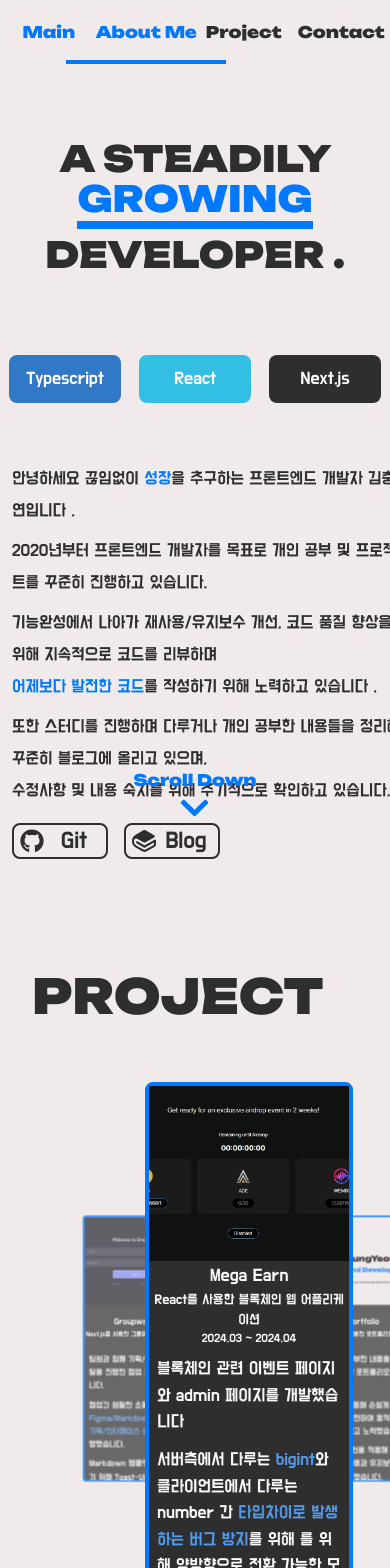
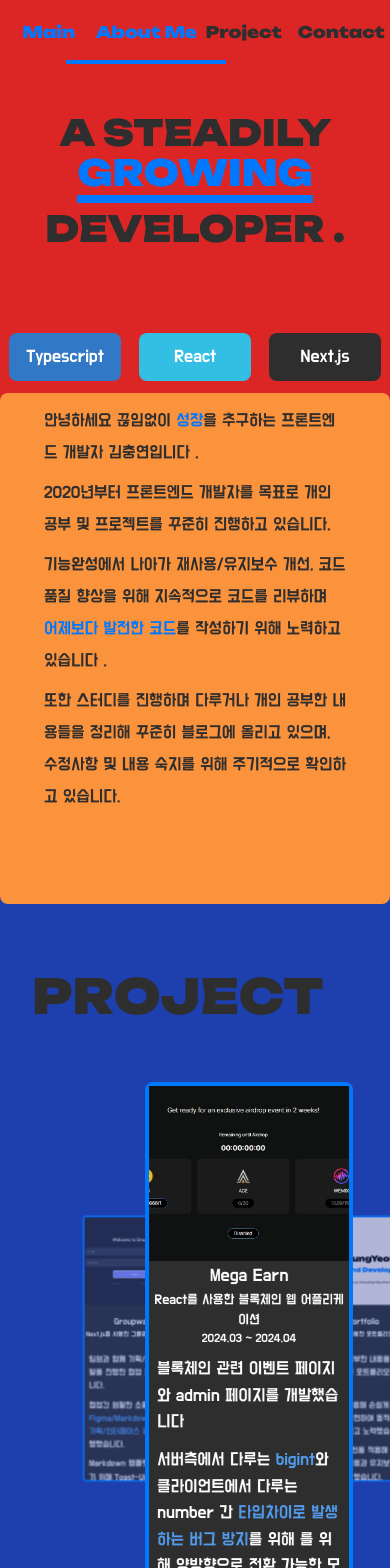
Before and after one commit to augusstt06/portfolio, a Next.js app: page /portfolio in a window 390 px wide. Shown: the top 1568 px of the page. Built offline with nearby package versions, Linux system fonts and the light colour scheme.

Commit message:
fix: responsive ui - main

```diff
--- a/src/components/molecules/aboutme/Introduce.tsx
+++ b/src/components/molecules/aboutme/Introduce.tsx
@@ -1,9 +1,3 @@
-import Link from 'next/link'
-import { FaGithub } from 'react-icons/fa'
-import { SiGitbook } from 'react-icons/si'
-
-import { BLOG, GIT } from '@/constant'
-
 export default function Introduce() {
   const paragraphs = [
     {
@@ -50,26 +44,12 @@ export default function Introduce() {
     },
   ]
 
-  const archivings = [
-    { title: 'Git', url: GIT, icon: <FaGithub /> },
-    { title: 'Blog', url: BLOG, icon: <SiGitbook /> },
-  ]
   return (
-    <article className="w-screen h-40 lg:h-auto lg:col-span-2 rounded-lg p-3 text-2xl transition-all duration-[1.5s] ease-in-out space-y-3 relative">
-      <div className="xl:top-12 md:top-12 md:left-20 lg:left-4 xl:left-24 xxl:left-[25rem]  top-12 absolute text-left korean-font w-full">
+    <article className="w-screen md:h-40 lg:h-auto lg:col-span-2 rounded-lg p-3 text-2xl transition-all duration-[1.5s] ease-in-out space-y-3 relative bg-orange-400 h-full">
+      <div className="h-full xl:top-12 md:top-12 md:left-20 lg:left-4 xl:left-24 xxl:left-[25rem] top-12  md:absolute pl-8 pr-8 md:pl-0 md:-r-0 text-left korean-font w-full overflow-scroll">
         {paragraphs.map((data) => (
           <div key={data.key}>{data.content}</div>
         ))}
-        <div className="w-auto mt-4 row-flex space-x-4">
-          {archivings.map((data) => (
-            <Link href={data.url} key={data.title}>
-              <div className="border-2 border-[#2e2e2e] w-24 place-content-center place-items-center grid grid-cols-3 rounded-lg px-1 hover:text-[#fff] simple-transition cursor-pointer hover:bg-[var(--main-color)]">
-                <div className="col-span-1">{data.icon}</div>
-                <p className="text-md col-span-2">{data.title}</p>
-              </div>
-            </Link>
-          ))}
-        </div>
       </div>
     </article>
   )
--- a/src/components/organisms/aboutme/BottomSection.tsx
+++ b/src/components/organisms/aboutme/BottomSection.tsx
@@ -1,8 +1,8 @@
-import { PROJECT } from '@/constant'
+// import { PROJECT } from '@/constant'
 
 import Introduce from '@/components/molecules/aboutme/Introduce'
 import Skills from '@/components/molecules/aboutme/Skills'
-import DownArrow from '@/components/molecules/arrow/DownArrow'
+// import DownArrow from '@/components/molecules/arrow/DownArrow'
 
 type Props = {
   isTopSectionEnd: boolean
@@ -17,7 +17,7 @@ export default function BottomSection(props: Props) {
     >
       <Skills />
       <Introduce />
-      <DownArrow next={PROJECT} scrollY={0} />
+      {/* <DownArrow next={PROJECT} scrollY={0} /> */}
     </article>
   )
 }
--- a/src/components/template/AboutMe.tsx
+++ b/src/components/template/AboutMe.tsx
@@ -10,7 +10,11 @@ export default function AboutMe() {
   const [isTopSectionEnd, setIsTopSectionEnd] = useState<boolean>(false)
 
   return (
-    <section id={ABOUTME} className="h-screen pt-20 grid grid-rows-3">
+    // FIXME: top-padding 조정하기
+    <section
+      id={ABOUTME}
+      className="h-screen pt-12 grid grid-rows-3 bg-red-600"
+    >
       <TopSection setIsTopSectionEnd={setIsTopSectionEnd} />
       <BottomSection isTopSectionEnd={isTopSectionEnd} />
     </section>
--- a/src/components/template/Contact.tsx
+++ b/src/components/template/Contact.tsx
@@ -25,7 +25,10 @@ export default function Contact() {
   }, [])
 
   return (
-    <section id={CONTACT} className="relative grid h-screen grid-rows-4 pt-20">
+    <section
+      id={CONTACT}
+      className="bg-indigo-800 relative grid h-screen grid-rows-4 pt-20"
+    >
       <article className="left-1/2 top-1/3 absolute h-2/3 -translate-x-1/2 space-y-12">
         <FadeInText
           text="develop and grow passionately"
--- a/src/components/template/Project.tsx
+++ b/src/components/template/Project.tsx
@@ -10,7 +10,10 @@ export default function Project() {
   const [isTopSectionEnd, setIsTopSectionEnd] = useState<boolean>(false)
 
   return (
-    <section id={PROJECT} className="h-screen pt-20 grid grid-rows-4">
+    <section
+      id={PROJECT}
+      className="bg-blue-800 h-screen pt-20 grid grid-rows-4"
+    >
       <TopSection setIsTopSectionEnd={setIsTopSectionEnd} />
       <BottomSection isTopSectionEnd={isTopSectionEnd} />
     </section>
```
